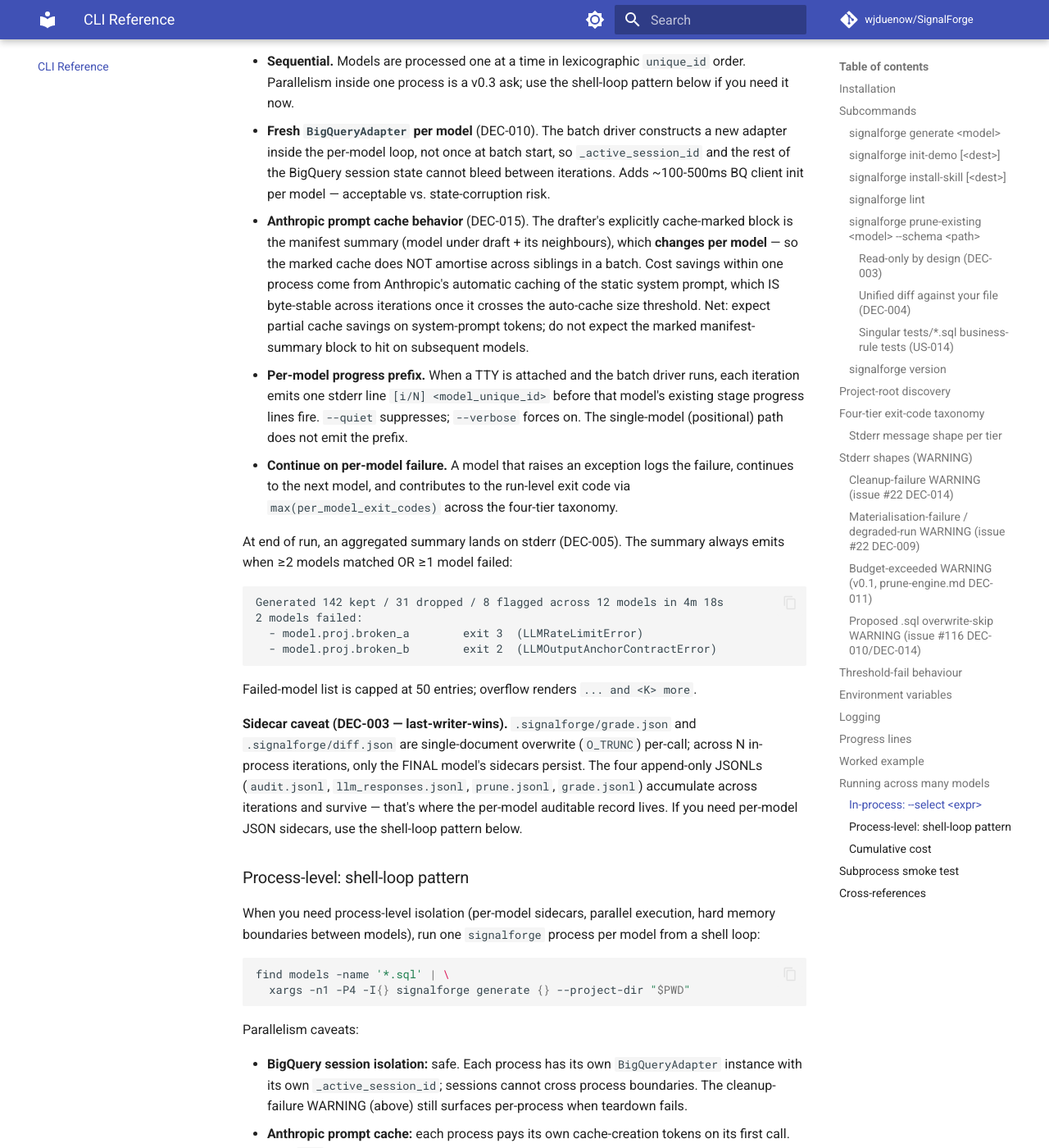
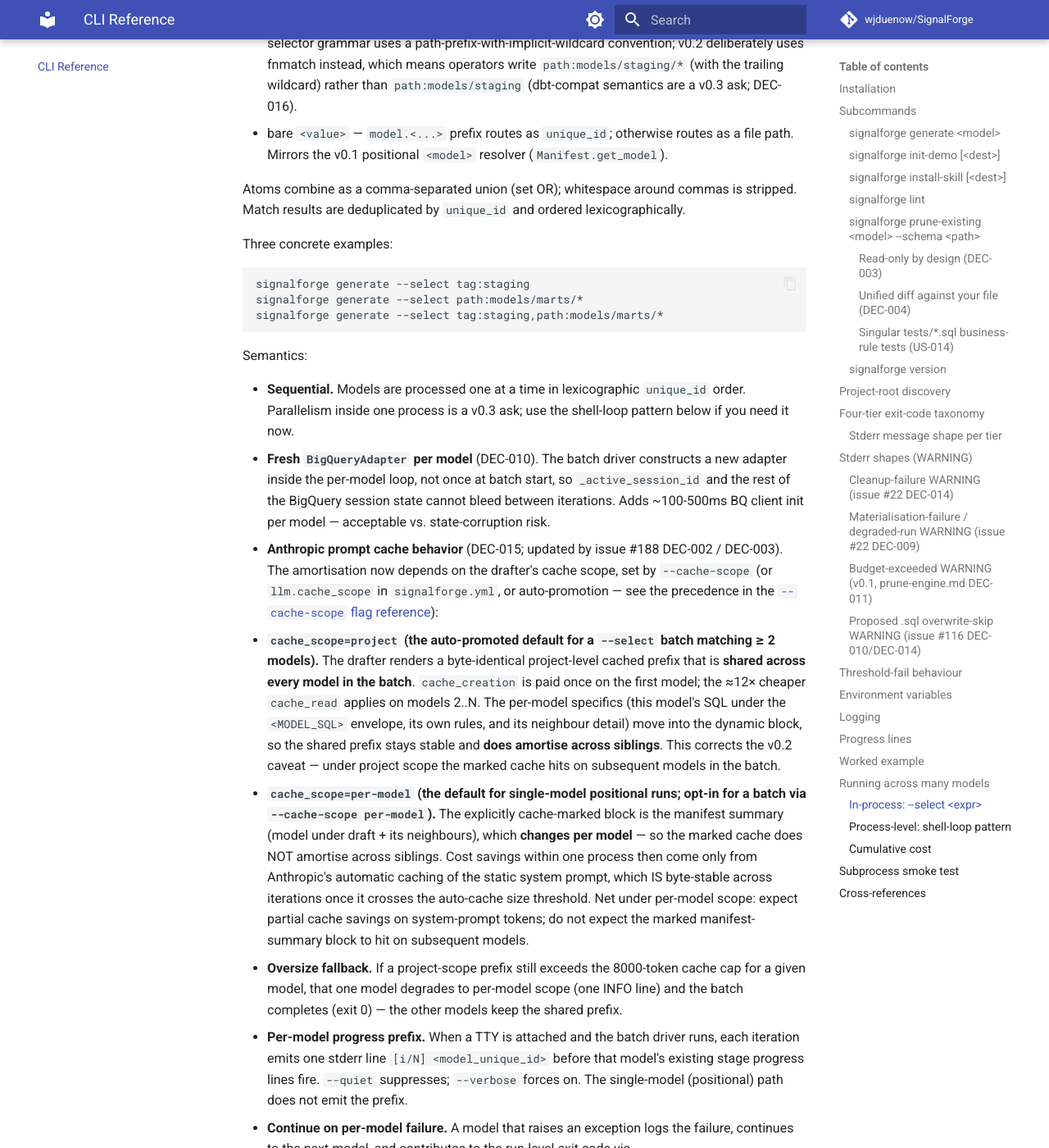
Before and after one commit to wjduenow/SignalForge, an MkDocs documentation site: the page built from docs/cli-ops.md, in a window 1280 px wide and 1400 px high, scrolled down 23763 px. Shown: the whole window at 82% size. Built offline with MkDocs 1.6.1 and Material for MkDocs 9.7.7, drawn with Linux system fonts in a browser that asks for light colours; comment, search, counter and statistics services are not loaded; some of the changed text lies outside the part shown.

Commit message:
SignalForge-fzo.7: document --cache-scope flag + correct sibling-cache caveat + 5-surface parity test (US-007)
Add the --cache-scope {per-model,project} flag reference to the
signalforge generate flag list in docs/cli-ops.md, covering default
per-model, auto-promotion to project on --select >= 2 models, and the
precedence (explicit flag > YAML llm.cache_scope > auto-promote).

Correct the stale Anthropic prompt-cache caveat in the 'Running across
many models' section: under cache_scope=project the shared project
prefix is cached once and read across the batch, so the marked cache
now DOES amortise across siblings. Per-model scope retains the prior
no-amortise behaviour; document the oversize fallback.

Ship tests/cli/test_5_surface_parity_cache_scope.py mirroring the
--select parity test: hard asserts that --cache-scope, per-model, and
project appear in argparse --help, docs/cli-ops.md, and the plan.

```diff
--- a/docs/cli-ops.md
+++ b/docs/cli-ops.md
@@ -228,6 +228,27 @@ Runtime knob flags:
   ANSI: coloured terminal output (default). Markdown:
   GitHub-friendly report. JSON: stdout receives the JSON
   sidecar's contents.
+- `--cache-scope {per-model,project}` — Override the prompt-cache
+  prefix scope for the drafter (default: from config, which itself
+  defaults to `per-model`). Precedence: explicit `--cache-scope`
+  flag > `llm.cache_scope` in `signalforge.yml` (when non-default)
+  > auto-promote. A `--select` batch matching ≥ 2 models
+  auto-promotes the per-model `DraftConfig` overlay to `project`
+  unless the operator has pinned a scope (DEC-002 / DEC-003 of
+  issue #188). Under `project` scope the drafter renders a
+  byte-identical project-level cached prefix shared across every
+  model in the batch: `cache_creation` is paid once on the first
+  model, and the ≈12× cheaper `cache_read` applies on models
+  2..N. Pass `--cache-scope per-model` to opt a multi-model batch
+  back out of project scope; pass `--cache-scope project` to force
+  it on a single-model run. Single-model positional runs default
+  to `per-model` and never auto-promote (preserving the existing
+  cache-stability snapshot byte-for-byte). Applied via
+  `DraftConfig.model_validate(...)` so validators re-run on the
+  override (mirrors `--mode`'s `SafetyPolicy.with_mode` and the
+  prune `--scope` / `--sample-strategy` overlay). Argparse rejects
+  unknown values → exit 2. See [Running across many
+  models](#running-across-many-models) for the batch cost model.
 - `--scope {sample,full}` — Override `prune.scope`
   (default: from config). `sample`: tests run against a
   100k-row deterministic sample. `full`: tests run against
@@ -1156,16 +1177,37 @@ Semantics:
   batch start, so `_active_session_id` and the rest of the BigQuery
   session state cannot bleed between iterations. Adds ~100-500ms BQ
   client init per model — acceptable vs. state-corruption risk.
-- **Anthropic prompt cache behavior** (DEC-015). The drafter's
-  explicitly cache-marked block is the manifest summary (model
-  under draft + its neighbours), which **changes per model** — so
-  the marked cache does NOT amortise across siblings in a batch.
-  Cost savings within one process come from Anthropic's automatic
-  caching of the static system prompt, which IS byte-stable across
-  iterations once it crosses the auto-cache size threshold. Net:
-  expect partial cache savings on system-prompt tokens; do not
-  expect the marked manifest-summary block to hit on subsequent
-  models.
+- **Anthropic prompt cache behavior** (DEC-015; updated by
+  issue #188 DEC-002 / DEC-003). The amortisation now depends on the
+  drafter's cache scope, set by `--cache-scope` (or `llm.cache_scope`
+  in `signalforge.yml`, or auto-promotion — see the precedence in the
+  [`--cache-scope` flag reference](#signalforge-generate-model)):
+  - **`cache_scope=project` (the auto-promoted default for a
+    `--select` batch matching ≥ 2 models).** The drafter renders a
+    byte-identical project-level cached prefix that is **shared
+    across every model in the batch**. `cache_creation` is paid once
+    on the first model; the ≈12× cheaper `cache_read` applies on
+    models 2..N. The per-model specifics (this model's SQL under the
+    `<MODEL_SQL>` envelope, its own rules, and its neighbour detail)
+    move into the dynamic block, so the shared prefix stays stable
+    and **does amortise across siblings**. This corrects the v0.2
+    caveat — under project scope the marked cache hits on subsequent
+    models in the batch.
+  - **`cache_scope=per-model` (the default for single-model
+    positional runs; opt-in for a batch via `--cache-scope
+    per-model`).** The explicitly cache-marked block is the manifest
+    summary (model under draft + its neighbours), which **changes per
+    model** — so the marked cache does NOT amortise across siblings.
+    Cost savings within one process then come only from Anthropic's
+    automatic caching of the static system prompt, which IS
+    byte-stable across iterations once it crosses the auto-cache size
+    threshold. Net under per-model scope: expect partial cache
+    savings on system-prompt tokens; do not expect the marked
+    manifest-summary block to hit on subsequent models.
+  - **Oversize fallback.** If a project-scope prefix still exceeds
+    the 8000-token cache cap for a given model, that one model
+    degrades to per-model scope (one INFO line) and the batch
+    completes (exit 0) — the other models keep the shared prefix.
 - **Per-model progress prefix.** When a TTY is attached and the
   batch driver runs, each iteration emits one stderr line
   `[i/N] <model_unique_id>` before that model's existing stage
```
Also changed, not shown: 1 other file.
